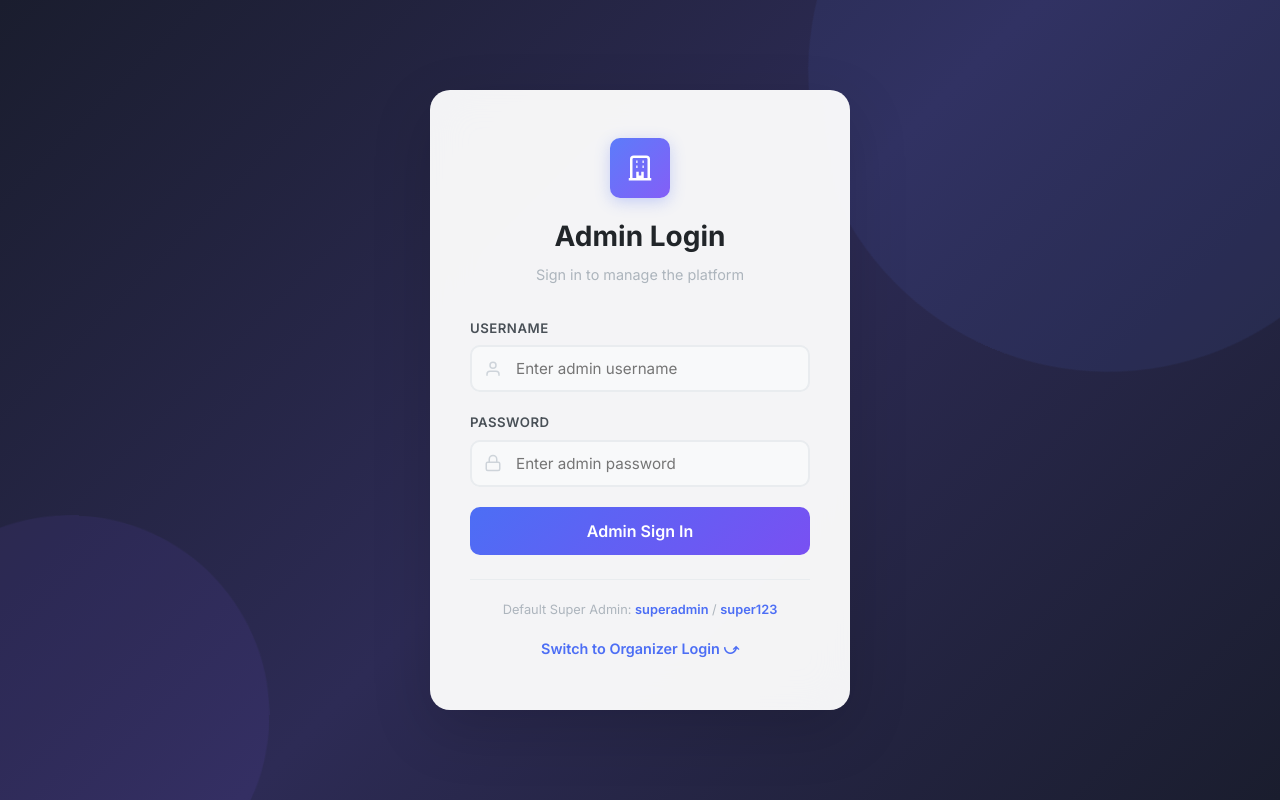
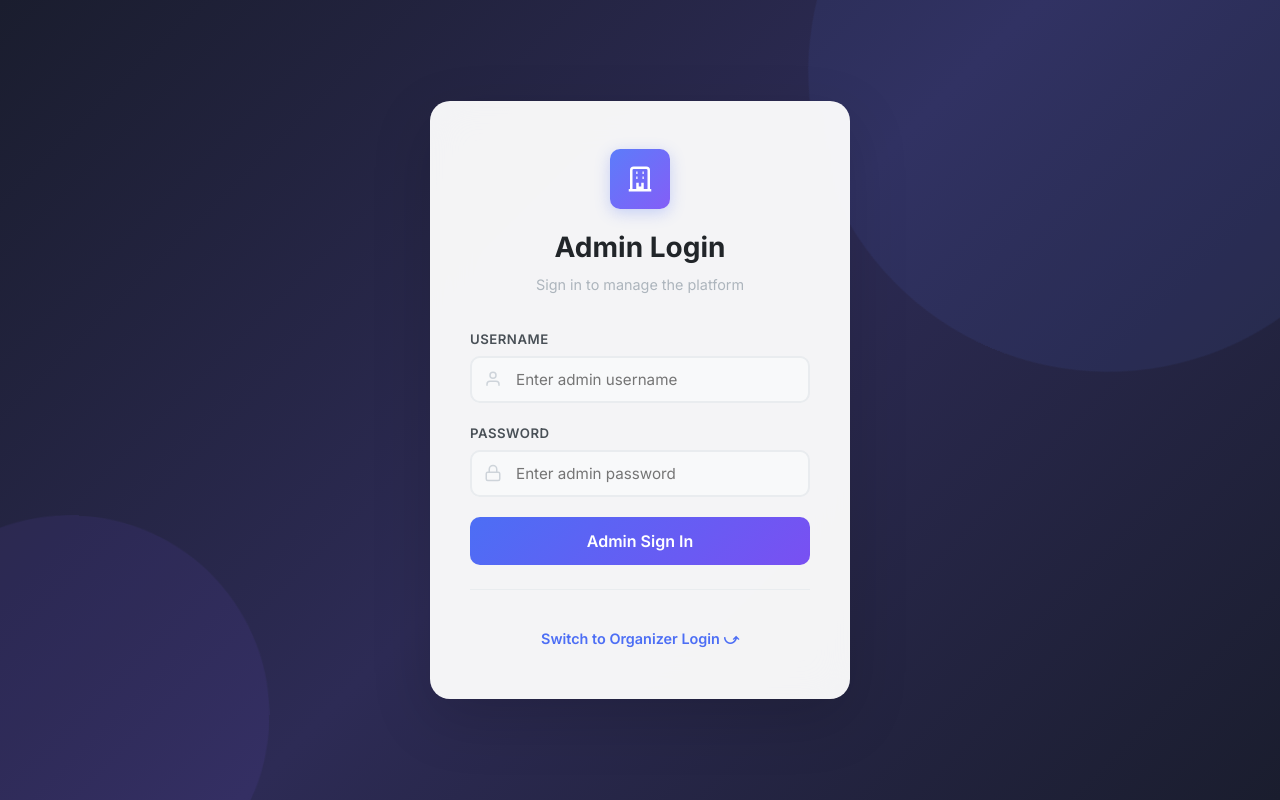
Before and after one commit to Vishnu-IOT/event-dashboard, a React (Create React App) app: page / in a window 1280 px wide. Built offline with nearby package versions, Linux system fonts and the light colour scheme; the HTML template or start-up script is replaced by a standard one.

Commit message:
added color

```diff
--- a/public/index.html
+++ b/public/index.html
@@ -4,7 +4,7 @@
     <meta charset="utf-8" />
     <link rel="icon" href="%PUBLIC_URL%/favicon.ico" />
     <meta name="viewport" content="width=device-width, initial-scale=1" />
-    <meta name="theme-color" content="#000000" />
+    <meta name="theme-color" content="#4263eb" />
     <meta
       name="description"
       content="Web site created using create-react-app"
--- a/src/pages/Login.js
+++ b/src/pages/Login.js
@@ -133,7 +133,7 @@ function Login() {
                         </form>
 
                         <div className="login-footer">
-                            <p>Default Super Admin: <strong>superadmin</strong> / <strong>super123</strong></p>
+                            {/* <p>Default Super Admin: <strong>superadmin</strong> / <strong>super123</strong></p> */}
                             <div className="switch-login">
                                 <button type="button" onClick={toggleFlip}>
                                     Switch to Organizer Login ⤻
```
